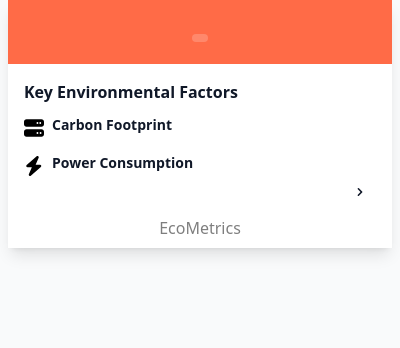
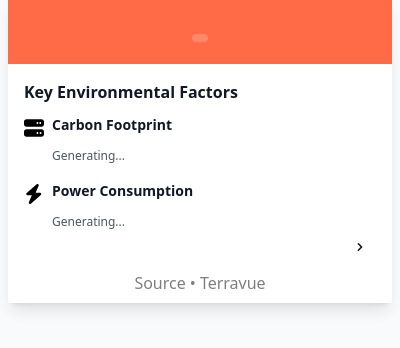
Before and after one commit to TerraVueDev/browser-extension, a browser extension: page src/popup.html in a window 400 px wide. Drawn offline with nearby package versions, Linux system fonts and the light colour scheme; files that its build step writes are made by us from their sources.

Commit message:
feat: add source link

```diff
--- a/src/popup.html
+++ b/src/popup.html
@@ -5,11 +5,6 @@
     <meta name="viewport" content="width=device-width, initial-scale=1.0">
     <link rel="stylesheet" href="/static/css/output.css">
     <script src="popup.js"></script>
-    <style>
-        .plus-icon {
-            content: "+";
-        }
-    </style>
 </head>
 <body class="bg-gray-50 font-sans">
     <div class="w-full min-w-80 max-w-sm mx-auto bg-white shadow-lg">
@@ -19,7 +14,7 @@
             <span class="inline-block bg-white/20 px-2 py-1 rounded-full text-xs font-medium capitalize" id="impact"></span>
         </div>
 
-        <div class="p-4">
+        <div class="p-4" id="environmental-factors">
             <!-- Environmental Factors Section -->
             <h2 class="text-base font-bold text-gray-900 mb-3">Key Environmental Factors</h2>
 
@@ -31,7 +26,7 @@
                     </div>
                     <h3 class="font-bold text-gray-900 text-sm leading-tight">Carbon Footprint</h3>
                 </div>
-                <p class="text-xs text-gray-600 ml-7 leading-relaxed" id="factor1-desc"></p>
+                <p class="text-xs text-gray-600 ml-7 leading-relaxed" id="factor1-desc">Generating...</p>
             </div>
 
             <!-- Factor 2 -->
@@ -42,7 +37,7 @@
                     </div>
                     <h3 class="font-bold text-gray-900 text-sm leading-tight">Power Consumption</h3>
                 </div>
-                <p class="text-xs text-gray-600 ml-7 leading-relaxed" id="factor2-desc"></p>
+                <p class="text-xs text-gray-600 ml-7 leading-relaxed" id="factor2-desc">Generating...</p>
             </div>
 
             <!-- Explanation -->
@@ -56,7 +51,7 @@
                         </svg>
                     </div>
                 </summary>
-                <p class="text-xs text-gray-600 ml-2 my-2 leading-relaxed" id="explanation-desc"></p>
+                <p class="text-xs text-gray-600 ml-2 my-2 leading-relaxed" id="explanation-desc">Generating...</p>
             </details>
         </div>
 
@@ -66,8 +61,9 @@
         </div>
 
         <!-- Footer -->
-        <div class="flex justify-center p-2 border-gray-900 opacity-50">
-            <p>EcoMetrics</p>
+        <div class="flex justify-center p-2 border-gray-900 opacity-50 gap-1">
+            <a href="#">Source</a>
+            <p>• Terravue</p>
         </div>
     </div>
 </body>
```
